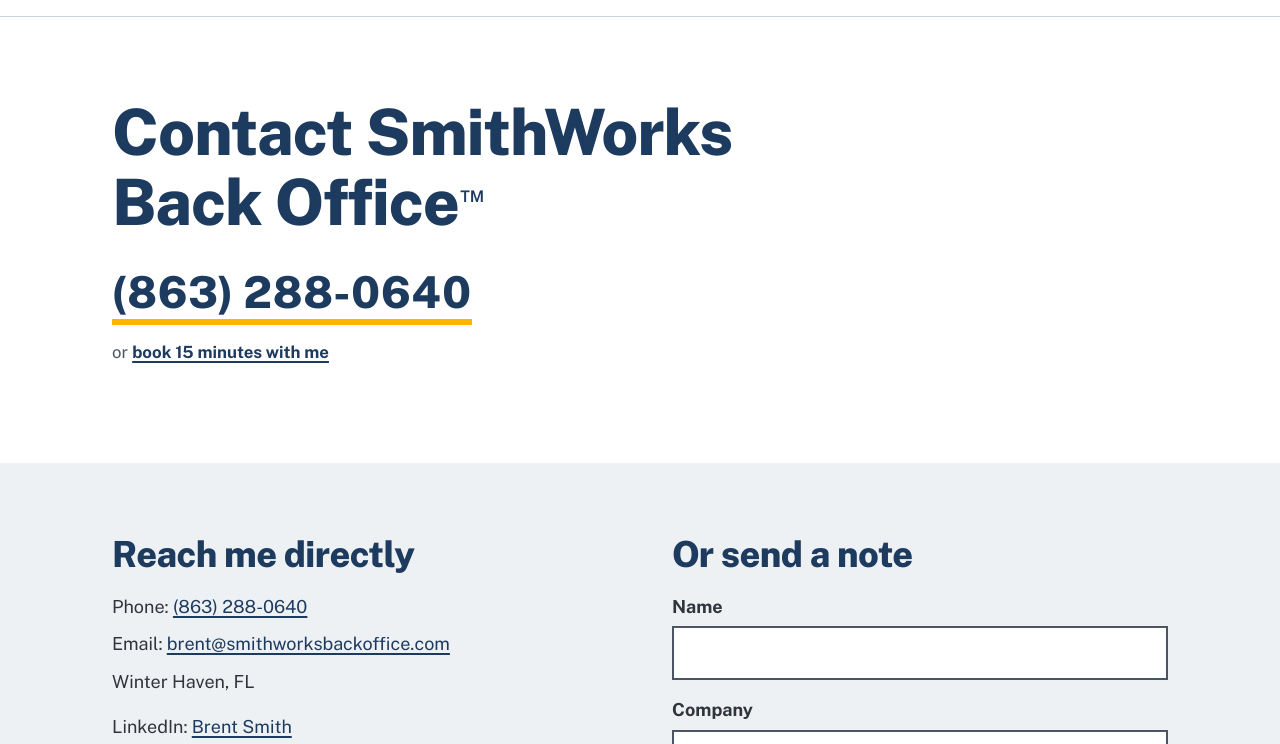
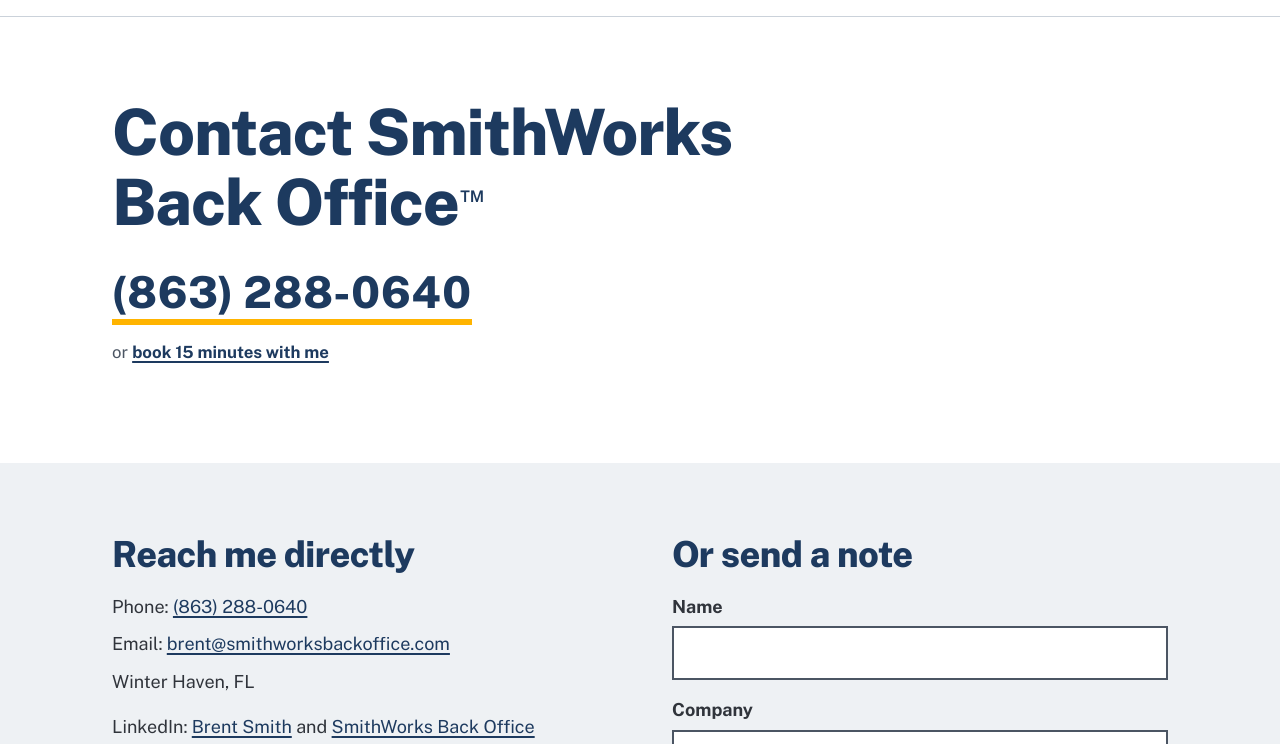
Before and after one commit to smithworks-back-office/smithworks-site, a plain HTML site: page contact.html in a window 1280 px wide. Shown: the part 56-800 px from the top of the page. Drawn offline with nearby package versions, Linux system fonts and the light colour scheme.

Commit message:
Contact: LinkedIn company page

```diff
--- a/contact.html
+++ b/contact.html
@@ -52,10 +52,7 @@
         <li>Email: <a href="mailto:brent@smithworksbackoffice.com">brent@smithworksbackoffice.com</a></li>
         <li>Winter Haven, FL</li>
       </ul>
-      <p>LinkedIn: <a href="https://www.linkedin.com/in/brentesmith/" rel="me noopener" target="_blank">Brent Smith</a></p>
-      <!-- Company page: after the Oct 13 reveal, add
-      <p>LinkedIn: <a href="COMPANY-PAGE-URL" rel="noopener" target="_blank">SmithWorks Back Office</a></p>
-      -->
+      <p>LinkedIn: <a href="https://www.linkedin.com/in/brentesmith/" rel="me noopener" target="_blank">Brent Smith</a> and <a href="https://www.linkedin.com/company/smithworks-back-office" rel="noopener" target="_blank">SmithWorks Back Office</a></p>
     </div>
     <div>
       <h2>Or send a note</h2>
```
